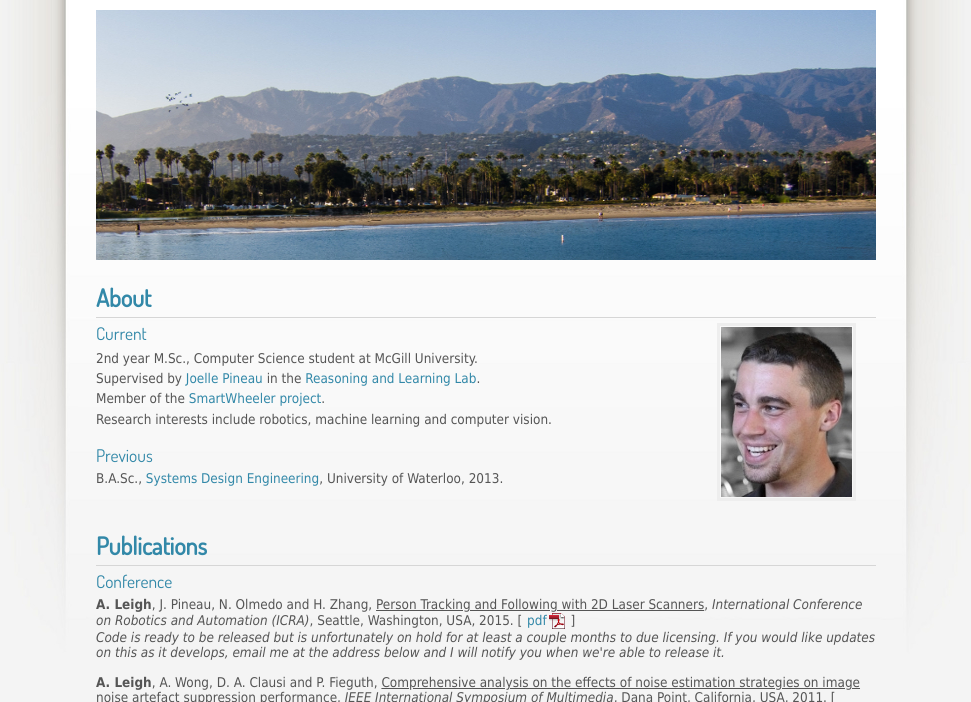
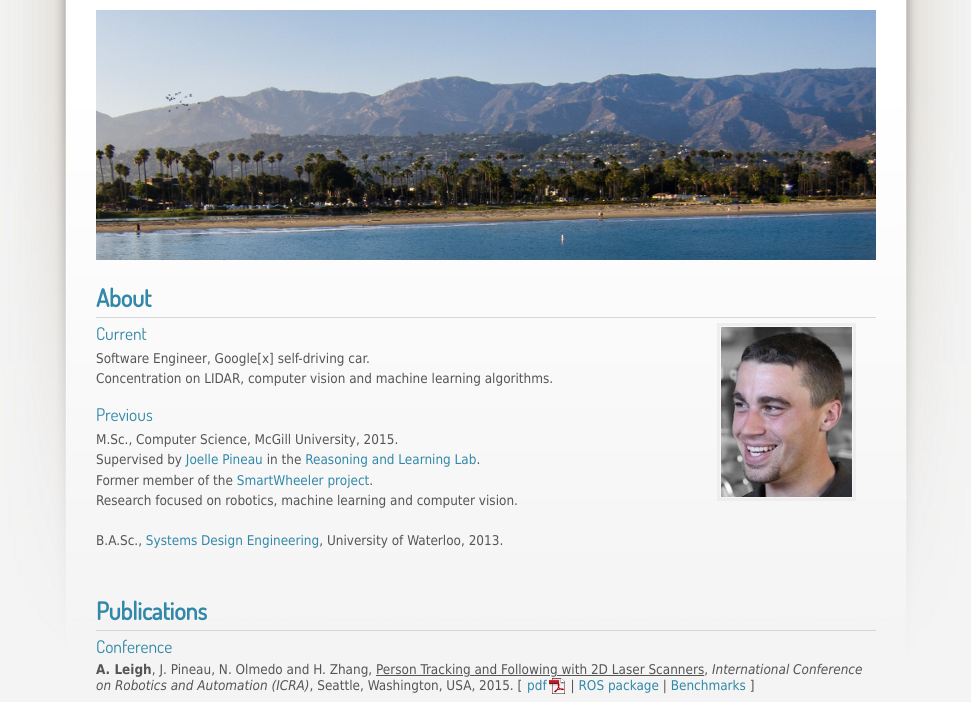
Before and after one commit to angusleigh/website, a plain HTML site: page index.html in a window 1280 px wide. Shown: the part 84-786 px from the top of the page, without its empty margins (154-1125 px from the left). Drawn offline with Linux system fonts and the light colour scheme.

Commit message:
Updating text and including link to code

```diff
--- a/index.html
+++ b/index.html
@@ -34,12 +34,15 @@
 			<hr style="height: 5px; border: 0px solid #D6D6D6; border-top-width: 1px;" />
 			<img src="images/profile.jpg" width="131" height="170" alt="" style="float:right;margin:0 20px 0 5px; padding:1px; border: 3px solid #EEE;"/>
 			<h3> Current </h3>
-			<p>2nd year M.Sc., Computer Science student at McGill University.
+			<p>Software Engineer, Google[x] self-driving car.
+			<br>Concentration on LIDAR, computer vision and machine learning algorithms.
+			</p>
+			<h3> Previous </h3>
+			<p>M.Sc., Computer Science, McGill University, 2015.
 			<br>Supervised by <a href="http://www.cs.mcgill.ca/~jpineau/">Joelle Pineau</a> in the <a href="http://rl.cs.mcgill.ca/">Reasoning and Learning Lab</a>.
-			<br>Member of the <a href="http://cs.mcgill.ca/~smartwheeler/">SmartWheeler project</a>.
-			<br>Research interests include robotics, machine learning and computer vision.
-			<br>
-			<h3> Previous </h3>
+			<br>Former member of the <a href="http://cs.mcgill.ca/~smartwheeler/">SmartWheeler project</a>.
+			<br>Research focused on robotics, machine learning and computer vision.
+			<br><br>
 			B.A.Sc., <a href="https://uwaterloo.ca/systems-design-engineering/about-systems-design-engineering">Systems Design Engineering</a>, University of Waterloo, 2013.
 			</p>
 		</div>
@@ -49,10 +52,9 @@
 			<h2>Publications</h2>
 			<hr style="height: 5px; border: 0px solid #D6D6D6; border-top-width: 1px;" />
 			<h3>Conference</h3>
-			<strong>A. Leigh</strong>, J. Pineau, N. Olmedo and H. Zhang, <u>Person Tracking and Following with 2D Laser Scanners</u>, <em>International Conference on Robotics and Automation (ICRA)</em>, Seattle, Washington, USA, 2015. [ <a href="ICRA_2015.pdf">pdf</a> ]
+			<strong>A. Leigh</strong>, J. Pineau, N. Olmedo and H. Zhang, <u>Person Tracking and Following with 2D Laser Scanners</u>, <em>International Conference on Robotics and Automation (ICRA)</em>, Seattle, Washington, USA, 2015. [ <a href="ICRA_2015.pdf">pdf</a> | <a href="https://github.com/angusleigh/leg_tracker">ROS package</a> | <a href="https://github.com/angusleigh/leg_tracker_benchmarks">Benchmarks</a> ]
 			<br>
-			<em>Code is ready to be released but is unfortunately on hold for at least a couple months to due licensing. If you would like updates on this as it develops, email me at the address below and I will notify you when we're able to release it.</em>
-			<br><br>
+			<br>
 			<strong>A. Leigh</strong>, A. Wong, D. A. Clausi and P. Fieguth, <u>Comprehensive analysis on the effects of noise estimation strategies on image noise artefact suppression performance</u>, <em>IEEE International Symposium of Multimedia</em>, Dana Point, California, USA, 2011. [ <a href="IEEE_ISM_2011.pdf">pdf</a> | <a href="http://scholar.google.ca/citations?view_op=view_citationhl=en&user=p5rJppIAAAAJ&citation_for_view=p5rJppIAAAAJ:u5HHmVD_uO8C">Google Scholar</a>  | <a href="bib.html" target="_blank">bib</a> ]
 			<br><br>
 			<h3>Workshop</h3>
```
